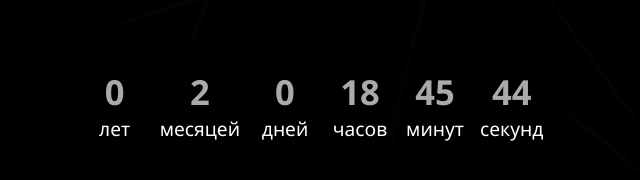
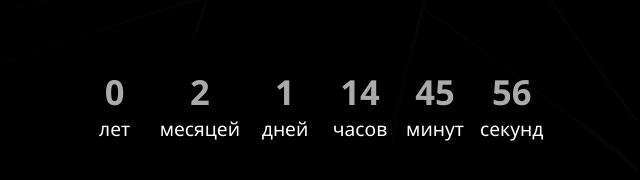
Before and after one commit to DuskFamq/time, a plain HTML site: page index.html in a window 1280 px wide. Shown: the part 608-788 px from the top of the page, 326-966 px from the left. Drawn offline with Linux system fonts and the light colour scheme.

Commit message:
Update index.html

```diff
--- a/index.html
+++ b/index.html
@@ -22,7 +22,7 @@
 
     <script src="script/love.js"></script>
     <script>
-        const startTime = new Date('2025-04-13T02:00:00');
+        const startTime = new Date('2025-04-13T03:07:00');
 
         function updateElapsedTime() {
             const currentTime = new Date();
@@ -32,8 +32,8 @@
             const msInMinute = msInSecond * 60;
             const msInHour = msInMinute * 60;
             const msInDay = msInHour * 24;
-            const msInMonth = msInDay * 30.44;
-            const msInYear = msInDay * 365.25;
+            const msInMonth = msInDay * 30;
+            const msInYear = msInDay * 365;
 
             const years = Math.floor(diff / msInYear); diff %= msInYear;
             const months = Math.floor(diff / msInMonth); diff %= msInMonth;
```
